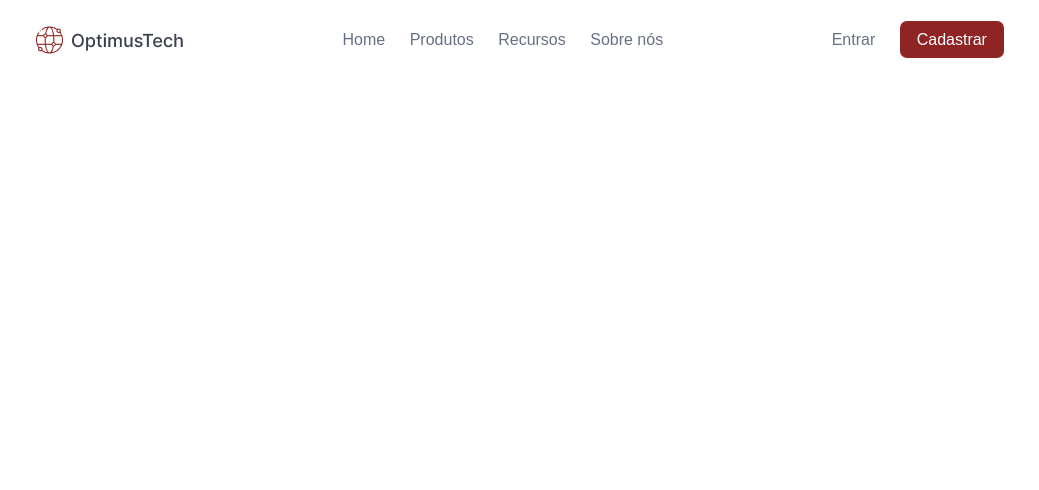
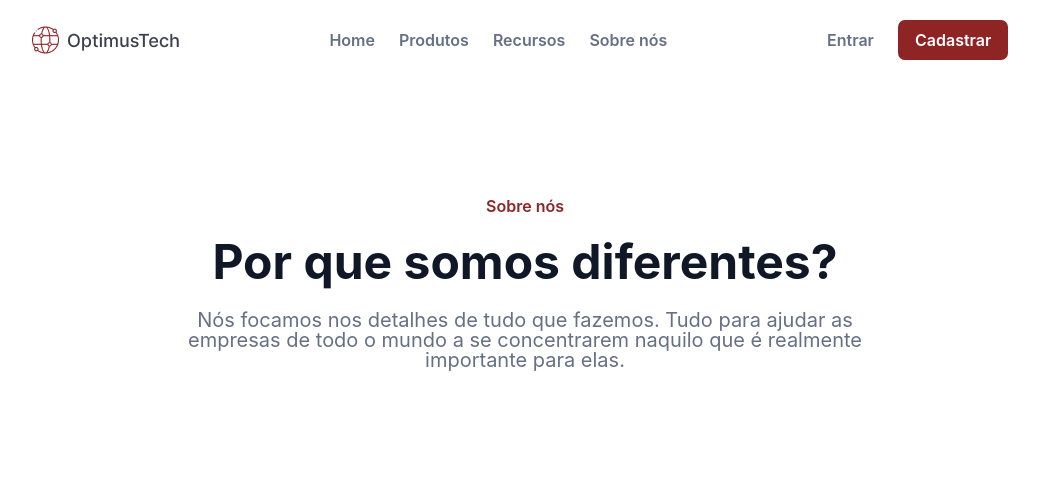
Before and after one commit to zingarelli/OptimusTech-7DaysOfCode-HTML_CSS, a plain HTML site: page index.html in a window 1280 px wide. Shown: the whole page, without its empty margins (115-1154 px from the left). Drawn offline with Linux system fonts and the light colour scheme.

Commit message:
Criação da seção de Cabeçalho, conteúdo HTML e CSS

```diff
--- a/index.html
+++ b/index.html
@@ -7,7 +7,7 @@
         <link rel="stylesheet" href="style.css">
     </head>
     <body>
-        <header>
+        <div class="box-navigation">
             <div class="navbar">
                 <img class="imagem-logo" src="img/logo.png" alt="Logo da empresa OptimusTech">
                 <nav class="paginas">
@@ -23,6 +23,12 @@
                     <p class="botao-cadastro">Cadastrar</p>
                 </div>
             </div>
+        </div>
+        <header class="sobre">
+            <span>Sobre nós</span>
+            <h1>Por que somos diferentes?</h1>
+            <p>Nós focamos nos detalhes de tudo que fazemos. Tudo para ajudar as empresas
+                de todo o mundo a se concentrarem naquilo que é realmente importante para elas.</p>
         </header>
     </body>
 </html>
--- a/style.css
+++ b/style.css
@@ -1,8 +1,17 @@
-header{
+:root {
+    --text-color: #667085;
+    --main-color: #8E2424;
+}
+
+html{
+    font-family: 'Inter', sans-serif;
+    font-size: 16px;
+    color: var(--text-color)
+}
+
+.box-navigation{
     height: 80px;
-    color: #667085;
-    font-size: 16px;
-    font-family: Arial, Helvetica, sans-serif;
+    font-weight: 600;
     display: flex;
     align-items: center;
 }
@@ -27,8 +36,35 @@ header{
 }
 
 .botao-cadastro{
-    background-color: #8E2424;
+    background-color: var(--main-color);
     color: #FFFFFF;
     border-radius: 7px;
     padding: 10px 17px;
 }
+
+.sobre{
+    width: 58%;
+    height: 407px;
+    text-align: center;
+    margin: 0 auto;
+    box-sizing: border-box;
+    display: flex;
+    flex-direction: column;
+    justify-content: center;
+    row-gap: 24px;
+}
+
+.sobre span{
+    color: var(--main-color);
+    font-weight: 600;
+}
+
+.sobre h1{
+    font-size: 48px;
+    font-weight: bold;
+    color: #101828;
+}
+
+.sobre p{
+    font-size: 20px;
+}
```
